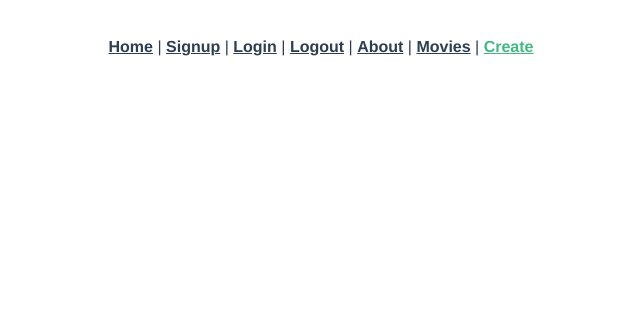
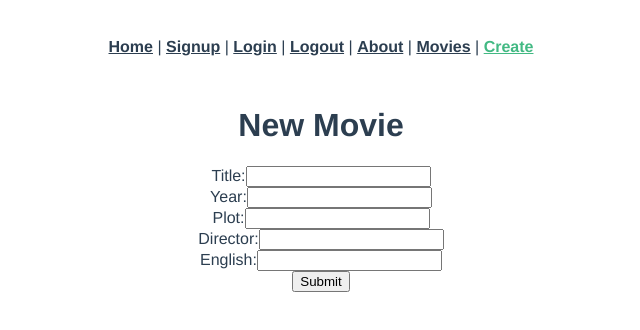
Before and after one commit to git-mckenzie/mini-capstone-frontend, a Vue app in the folder movie-vue-app/: page /movies/new in a window 1280 px wide. Shown: the top 330 px of the page, without its empty margins (319-959 px from the left). Built offline with nearby package versions, Linux system fonts and the light colour scheme.

Commit message:
adds CRUD vue actions

```diff
--- a/movie-vue-app/src/views/MoviesEdit.vue
+++ b/movie-vue-app/src/views/MoviesEdit.vue
@@ -0,0 +1,68 @@
+<template>
+  <div class="movies-edit">
+    <form v-on:submit.prevent="updateMovie()">
+      <h1>Edit Movie</h1>
+      <ul>
+        <li v-for="error in errors" v-bind:key="error">{{ error }}</li>
+      </ul>
+      <div>
+        <label>Title:</label>
+        <input type="text" v-model="currentMovieParams.title" />
+      </div>
+      <div>
+        <label>Chef:</label>
+        <input type="text" v-model="currentMovieParams.chef" />
+      </div>
+      <div>
+        <label>Prep Time:</label>
+        <input type="text" v-model="currentMovieParams.prep_time" />
+      </div>
+      <div>
+        <label>Ingredients:</label>
+        <input type="text" v-model="currentMovieParams.ingredients" />
+      </div>
+      <div>
+        <label>Directions:</label>
+        <input type="text" v-model="currentMovieParams.directions" />
+      </div>
+      <div>
+        <label>Image Url:</label>
+        <input type="text" v-model="currentMovieParams.image_url" />
+      </div>
+      <input type="submit" value="Submit" />
+      <button v-on:click="destroyMovie()">Delete</button>
+    </form>
+  </div>
+</template>
+
+<script>
+import axios from "axios";
+export default {
+  data: function () {
+    return {
+      currentMovieParams: {},
+      errors: [],
+    };
+  },
+  created: function () {
+    axios.get(`/movies/${this.$route.params.id}`).then((response) => {
+      console.log("Recipe info:", response.data);
+      this.currentRecipeParams = response.data;
+    });
+  },
+  methods: {
+    updateMovie: function () {
+      axios.patch(`/movies/${this.$route.params.id}`, this.currentMovieParams).then((response) => {
+        console.log(response.data);
+        this.$router.push(`/movies/${response.data.id}`);
+      });
+    },
+    destroyMovie: function () {
+      axios.delete(`/movies/${this.$route.params.id}`).then((response) => {
+        console.log("Movie dieded!", response.data);
+        this.$router.push("/movies");
+      });
+    },
+  },
+};
+</script>
--- a/movie-vue-app/src/views/MoviesIndex.vue
+++ b/movie-vue-app/src/views/MoviesIndex.vue
@@ -0,0 +1,34 @@
+<template>
+  <div class="movies-index">
+    <div v-for="movie in movies" :key="movie.id">
+      <router-link v-bind:to="`/movies/${movie.id}`">
+        <h2>Title: {{ movie.title }}</h2>
+        <p>Chef: {{ movie.chef }}</p>
+        <img v-bind:src="movie.image_url" alt="movie.title" />
+      </router-link>
+    </div>
+  </div>
+</template>
+
+<script>
+import axios from "axios";
+export default {
+  data: function () {
+    return {
+      message: "Here are movies!",
+      movies: [],
+    };
+  },
+  created: function () {
+    this.indexmovies();
+  },
+  methods: {
+    indexMovies: function () {
+      axios.get("http://localhost:3000/movies").then((response) => {
+        this.movies = response.data;
+        console.log("All movies:", this.movies);
+      });
+    },
+  },
+};
+</script>
--- a/movie-vue-app/src/views/MoviesNew.vue
+++ b/movie-vue-app/src/views/MoviesNew.vue
@@ -0,0 +1,56 @@
+<template>
+  <div class="movies-new">
+    <form v-on:submit.prevent="createMovie()">
+      <h1>New Movie</h1>
+      <ul>
+        <li v-for="error in errors" v-bind:key="error">{{ error }}</li>
+      </ul>
+      <div>
+        <label>Title:</label>
+        <input type="text" v-model="newMovieParams.title" />
+      </div>
+      <div>
+        <label>Year:</label>
+        <input type="text" v-model="newMovieParams.year" />
+      </div>
+      <div>
+        <label>Plot:</label>
+        <input type="text" v-model="newMovieParams.plot" />
+      </div>
+      <div>
+        <label>Director:</label>
+        <input type="text" v-model="newMovieParams.director" />
+      </div>
+      <div>
+        <label>English:</label>
+        <input type="text" v-model="newMovieParams.english" />
+      </div>
+      <!-- <div>
+        <label>Image Url:</label>
+        <input type="text" v-model="newMovieParams.image_url" />
+      </div> -->
+      <input type="submit" value="Submit" />
+    </form>
+  </div>
+</template>
+
+<script>
+import axios from "axios";
+export default {
+  data: function () {
+    return {
+      errors: [],
+      newMovieParams: {},
+    };
+  },
+  methods: {
+    createMovie: function () {
+      console.log("Creating that movie!");
+      axios.post("/movies", this.newMovieParams).then((response) => {
+        this.$router.push("/movies");
+        console.log(response.data);
+      });
+    },
+  },
+};
+</script>
--- a/movie-vue-app/src/views/MoviesShow.vue
+++ b/movie-vue-app/src/views/MoviesShow.vue
@@ -0,0 +1,30 @@
+<template>
+  <div class="movies-show">
+    <div class="container">
+      <h2>{{ movie.title }}</h2>
+      <p>{{ movie.year }}</p>
+      <p>{{ movie.plot }}</p>
+      <p>{{ movie.director }}</p>
+      <p>{{ movie.english }}</p>
+      <router-link v-bind:to="`/movies/${movie.id}/edit`"><button>Edit movie</button></router-link>
+      <router-link to="/movies">Back to all movies</router-link>
+    </div>
+  </div>
+</template>
+
+<script>
+import axios from "axios";
+export default {
+  data: function () {
+    return {
+      errors: [],
+      movie: {},
+    };
+  },
+  created: function () {
+    axios.get("/movies/" + this.$route.params.id).then((response) => {
+      this.movie = response.data;
+    });
+  },
+};
+</script>
```
